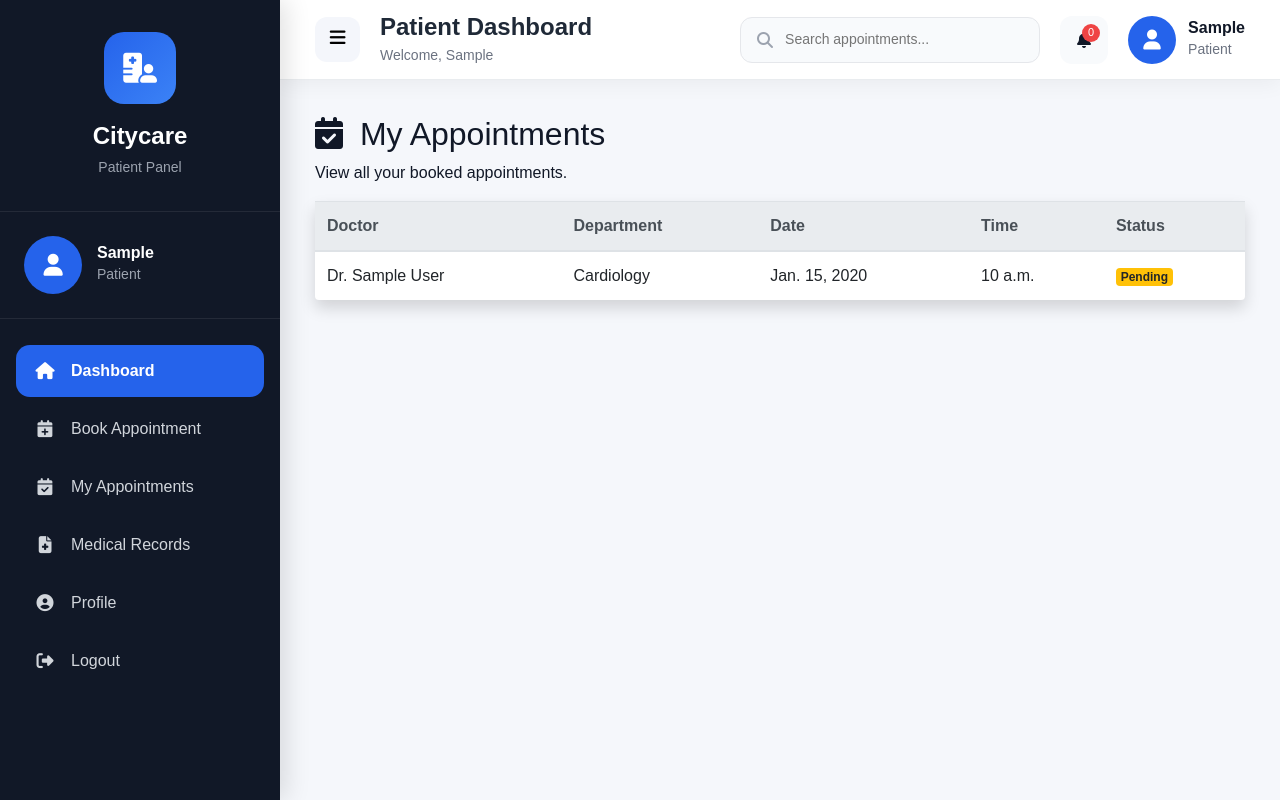
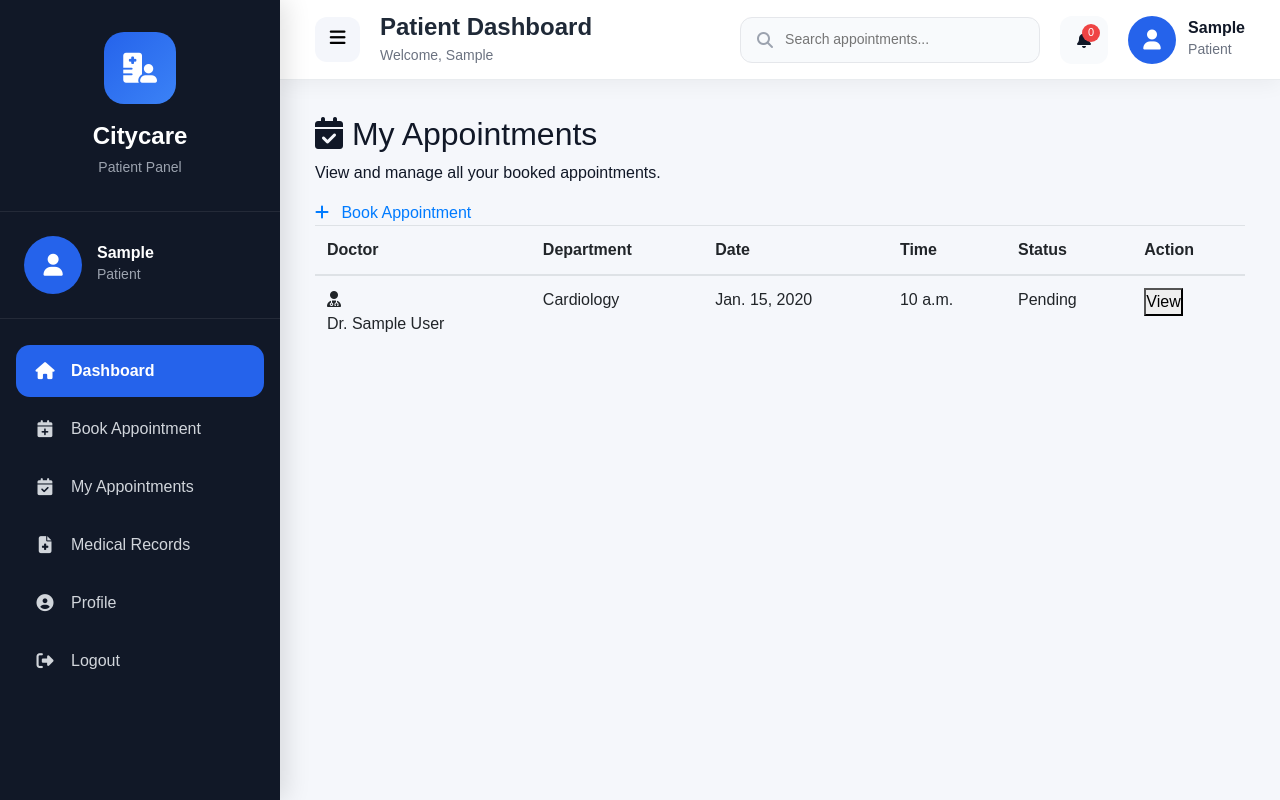
Before and after one commit to aman-ranjan-1/doctor-portal-django, a Django app: page /appointments/my/ in a window 1280 px wide. Run offline with Django 5.2, Linux system fonts and the light colour scheme; a user stored in the database is signed in; tables that the repository leaves empty hold one stand-in row (values such as "Sample post").

Commit message:
Redesign patient appointments page

```diff
--- a/templates/appointments/my_appointments.html
+++ b/templates/appointments/my_appointments.html
@@ -1,5 +1,4 @@
-{% extends 'layouts/dashboard_base.html' %}
-{% load static %}
+{% extends "layouts/dashboard_base.html" %}
 
 {% block title %}
 My Appointments
@@ -15,13 +14,17 @@
 
 {% block content %}
 
-<div class="appointment-list-page">
+<div class="patient-appointments-page">
 
-    <div class="appointment-list-header">
+    <!-- Header -->
+
+    <div class="patient-appointments-header">
+
+        <div>
 
             <h2>
 
-            <i class="fas fa-calendar-check mr-2"></i>
+                <i class="fas fa-calendar-check"></i>
 
                 My Appointments
 
@@ -29,19 +32,33 @@
 
             <p>
 
-            View all your booked appointments.
+                View and manage all your booked appointments.
 
             </p>
 
         </div>
 
-    <div class="card shadow border-0">
+        <a href="{% url 'book_appointment' %}" class="patient-primary-btn">
 
-        <div class="card-body p-0">
+            <i class="fas fa-plus mr-2"></i>
 
-            <table class="table table-hover mb-0">
+            Book Appointment
 
-                <thead class="thead-light">
+        </a>
+
+    </div>
+
+    <!-- Table Card -->
+
+    <div class="patient-appointments-card">
+
+        {% if appointments %}
+
+        <div class="table-responsive">
+
+            <table class="table patient-appointments-table">
+
+                <thead>
 
                     <tr>
 
@@ -55,6 +72,8 @@
 
                         <th>Status</th>
 
+                        <th>Action</th>
+
                     </tr>
 
                 </thead>
@@ -67,7 +86,21 @@
 
                         <td>
 
+                            <div class="patient-doctor-info">
+
+                                <div class="patient-doctor-avatar">
+
+                                    <i class="fas fa-user-md"></i>
+
+                                </div>
+
+                                <span>
+
                                     Dr. {{ appointment.doctor.user.get_full_name }}
+
+                                </span>
+
+                            </div>
 
                         </td>
 
@@ -93,7 +126,7 @@
 
                             {% if appointment.status == "Confirmed" %}
 
-                                <span class="badge badge-success">
+                                <span class="patient-status confirmed">
 
                                     Confirmed
 
@@ -101,7 +134,7 @@
 
                             {% elif appointment.status == "Pending" %}
 
-                                <span class="badge badge-warning">
+                                <span class="patient-status pending">
 
                                     Pending
 
@@ -109,7 +142,7 @@
 
                             {% elif appointment.status == "Completed" %}
 
-                                <span class="badge badge-primary">
+                                <span class="patient-status completed">
 
                                     Completed
 
@@ -117,7 +150,7 @@
 
                             {% else %}
 
-                                <span class="badge badge-danger">
+                                <span class="patient-status cancelled">
 
                                     Cancelled
 
@@ -127,23 +160,13 @@
 
                         </td>
 
-                    </tr>
+                        <td>
 
-                    {% empty %}
+                            <button class="patient-table-btn">
 
-                    <tr>
+                                View
 
-                        <td colspan="5" class="text-center py-5">
-
-                            <i class="fas fa-calendar-times fa-3x text-muted mb-3"></i>
-
-                            <h5>No Appointments Found</h5>
-
-                            <p class="text-muted">
-
-                                Book your first appointment.
-
-                            </p>
+                            </button>
 
                         </td>
 
@@ -157,6 +180,34 @@
 
         </div>
 
+        {% else %}
+
+        <div class="patient-empty-state">
+
+            <i class="fas fa-calendar-times"></i>
+
+            <h3>
+
+                No Appointments Yet
+
+            </h3>
+
+            <p>
+
+                You haven't booked any appointments.
+
+            </p>
+
+            <a href="{% url 'book_appointment' %}" class="patient-primary-btn">
+
+                Book Your First Appointment
+
+            </a>
+
+        </div>
+
+        {% endif %}
+
     </div>
 
 </div>
```
Also changed, not shown: static/css/appointments/my_appointments.css (added, +335 -0 lines). Lines whose indentation alone changed are shown as unchanged.
